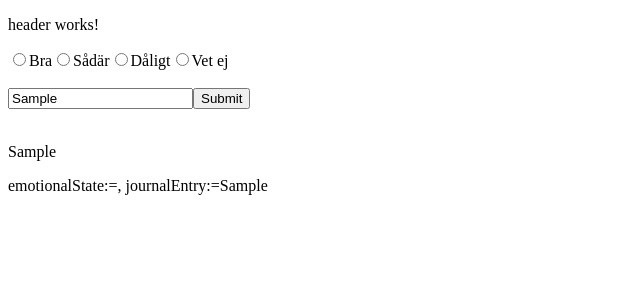
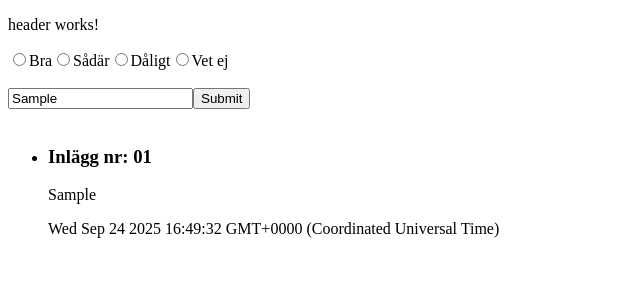
Before and after one commit to OlssonElliott/Journal-Frontend, an Angular app: page / in a window 1280 px wide. Both pictures are taken after typing "Sample" into the empty fields and a click on the button "Submit". Shown: the top 300 px of the page, without its empty margins (0-640 px from the left). Built offline with nearby package versions, Linux system fonts and the light colour scheme.

Commit message:
hämtar från lista

```diff
--- a/src/app/components/journal-notes/journal-notes.html
+++ b/src/app/components/journal-notes/journal-notes.html
@@ -30,6 +30,13 @@
 </form>
 
 <br />
-<p>{{ emotionalState }}</p>
-<p>{{ journalEntry }}</p>
-<p>{{ postJournal }}</p>
+
+<ul>
+  @for (item of tempJournalList; track $index) {
+  <li>
+    <h3>{{ item.title }}</h3>
+    <p>{{ item.content }}</p>
+    <p>{{ item.createdAt }}</p>
+  </li>
+  }
+</ul>
--- a/src/app/components/journal-notes/journal-notes.ts
+++ b/src/app/components/journal-notes/journal-notes.ts
@@ -1,20 +1,33 @@
 import { Component } from '@angular/core';
 import { FormsModule } from '@angular/forms';
+import { JournalEntry } from '../models/JournalEntry';
+import { CommonModule } from '@angular/common';
 
 @Component({
   selector: 'app-journal-notes',
   standalone: true,
-  imports: [FormsModule],
+  imports: [FormsModule, CommonModule],
   templateUrl: './journal-notes.html',
   styleUrl: './journal-notes.css',
 })
 export class JournalNotes {
   emotionalState = '';
   journalEntry = '';
+  timeEntry = '';
 
   postJournal = '';
 
+  tempJournalList: JournalEntry[] = [];
+
   submitForm() {
-    this.postJournal = `emotionalState:=${this.emotionalState}, journalEntry:=${this.journalEntry}`;
+    const newJournal: JournalEntry = {
+      id: this.tempJournalList.length + 1,
+      title: 'Inlägg nr: ' + this.tempJournalList.length + 1,
+      content: this.journalEntry,
+      emotionalState: this.emotionalState,
+      createdAt: new Date(),
+    };
+
+    this.tempJournalList.push(newJournal);
   }
 }
--- a/src/app/components/models/JournalEntry.ts
+++ b/src/app/components/models/JournalEntry.ts
@@ -1,4 +1,4 @@
-type JournalEntry = {
+export type JournalEntry = {
   id: number;
   title: string;
   content: string;
```
